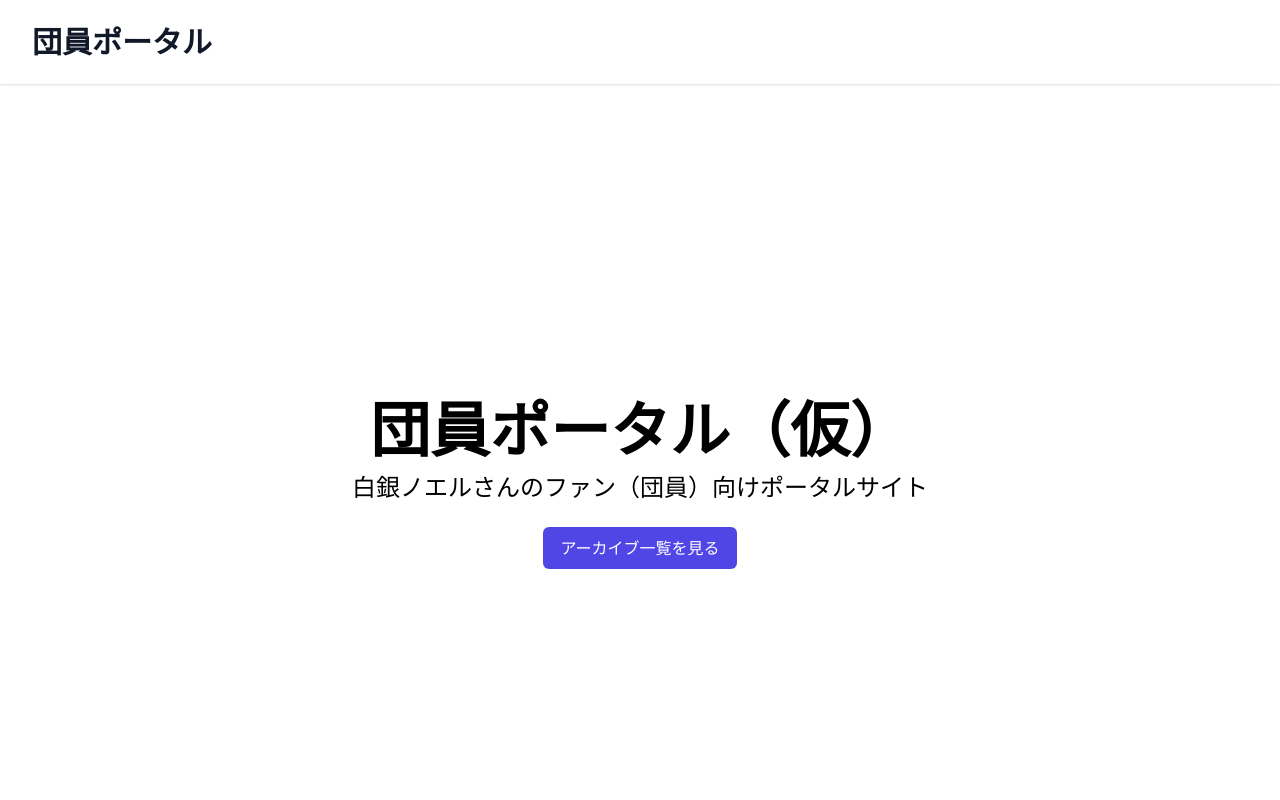
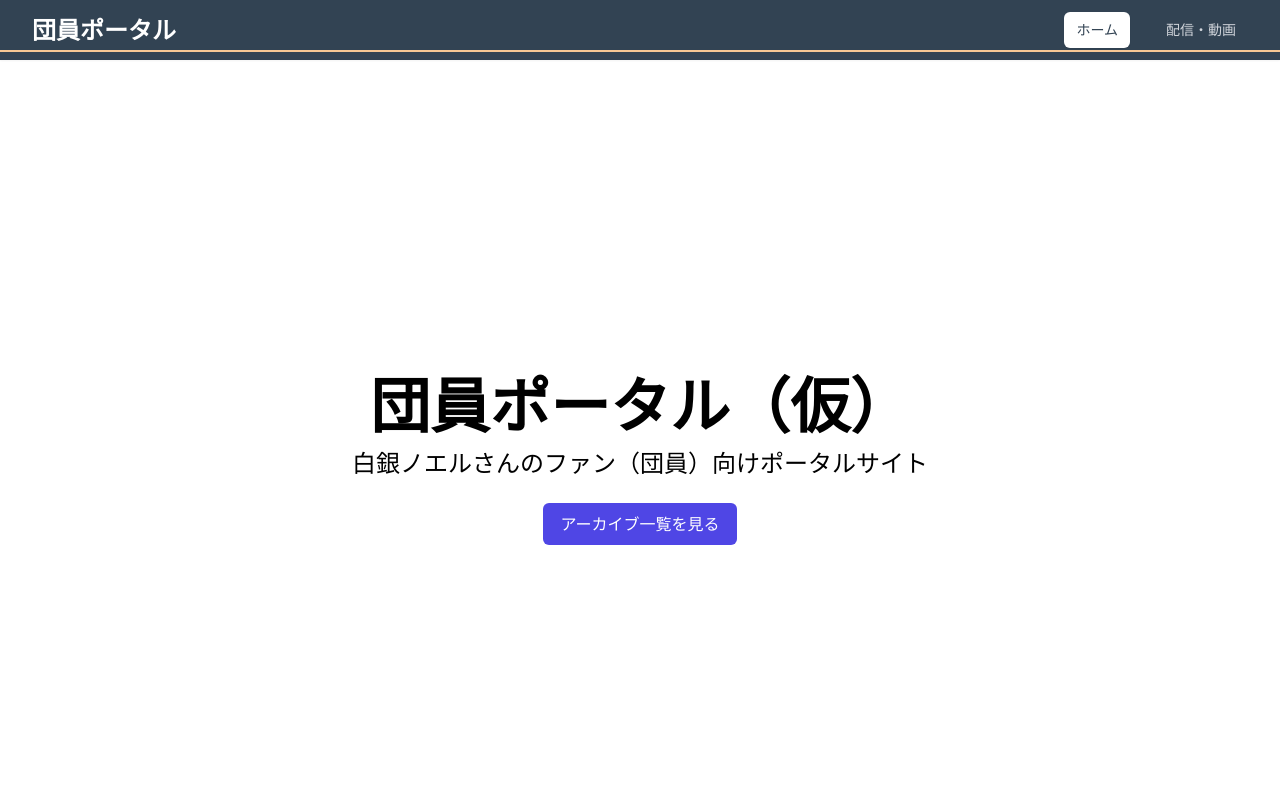
Before and after one commit to wtnb-yk/shirogane-holy-knights, a Next.js app in the folder frontend/: page / in a window 1280 px wide. Shown: the top 800 px of the page. Built offline with nearby package versions, Linux system fonts and the light colour scheme.

Commit message:
feat: ヘッダーコンポーネントを追加し、ナビゲーションリンクを実装 refactor: アーカイブページの背景色を変更 refactor: ホームページの背景色を変更 refactor: Tailwind CSS設定にブランドカラーを追加

```diff
--- a/frontend/src/app/archives/page.tsx
+++ b/frontend/src/app/archives/page.tsx
@@ -29,7 +29,7 @@ export default function ArchivesList() {
   } = useArchives({ pageSize: 20 });
 
   return (
-    <div className="min-h-screen bg-gradient-to-br from-sage-100/30 to-sage-200/50">
+    <div className="min-h-screen bg-white">
       <div className="max-w-7xl mx-auto py-8 px-4 sm:px-6 lg:px-8">
         <div className="mb-8 opacity-0 animate-slide-up">
           <h1 className="text-4xl font-bold mb-2 text-gray-800">
--- a/frontend/src/app/layout.tsx
+++ b/frontend/src/app/layout.tsx
@@ -1,5 +1,6 @@
 import type { Metadata } from 'next';
 import './globals.css';
+import { Header } from '@/components/header/Header';
 
 export const metadata: Metadata = {
   title: '白銀ノエルファン - 団員ポータル',
@@ -14,11 +15,7 @@ export default function RootLayout({
   return (
     <html lang="ja">
       <body>
-        <header className="bg-white shadow">
-          <div className="max-w-7xl mx-auto py-6 px-4 sm:px-6 lg:px-8">
-            <h1 className="text-3xl font-bold text-gray-900">団員ポータル</h1>
-          </div>
-        </header>
+        <Header />
         {children}
         <footer className="bg-white shadow mt-10 py-6">
           <div className="max-w-7xl mx-auto px-4 sm:px-6 lg:px-8 text-center text-gray-500">
--- a/frontend/src/app/page.tsx
+++ b/frontend/src/app/page.tsx
@@ -2,7 +2,7 @@ import React from 'react';
 
 export default function Home() {
   return (
-    <div className="flex flex-col items-center justify-center min-h-screen py-2">
+    <div className="flex flex-col items-center justify-center min-h-screen py-2 bg-white">
       <main className="flex flex-col items-center justify-center w-full flex-1 px-20 text-center">
         <h1 className="text-6xl font-bold">
           団員ポータル（仮）
--- /dev/null
+++ b/frontend/src/components/header/Header.tsx
@@ -0,0 +1,48 @@
+'use client';
+
+import Link from 'next/link';
+import { usePathname } from 'next/navigation';
+
+export function Header() {
+  const pathname = usePathname();
+
+  return (
+    <header className="bg-brand-dark shadow-sm animate-fade-in relative">
+      <div className="max-w-7xl mx-auto py-3 px-4 sm:px-6 lg:px-8">
+        <div className="flex items-center justify-between">
+          <div className="flex items-center">
+            <Link href="/" className="group">
+              <h1 className="text-2xl font-bold text-white group-hover:text-sage-100 transition-colors duration-200">
+                団員ポータル
+              </h1>
+            </Link>
+          </div>
+
+          <nav className="flex items-center space-x-6">
+            <Link
+              href="/"
+              className={`px-3 py-2 rounded-md text-sm font-medium transition-all duration-200 hover:scale-105 hover:-translate-y-0.5 ${
+                pathname === '/'
+                  ? 'text-brand-dark bg-white shadow-sm'
+                  : 'text-gray-300 hover:text-white hover:bg-white/20'
+              }`}
+            >
+              ホーム
+            </Link>
+            <Link
+              href="/archives"
+              className={`px-3 py-2 rounded-md text-sm font-medium transition-all duration-200 hover:scale-105 hover:-translate-y-0.5 ${
+                pathname === '/archives'
+                  ? 'text-brand-dark bg-white shadow-sm'
+                  : 'text-gray-300 hover:text-white hover:bg-white/20'
+              }`}
+            >
+              配信・動画
+            </Link>
+          </nav>
+        </div>
+      </div>
+      <div className="absolute bottom-2 left-0 right-0 h-[2px] bg-brand-accent"></div>
+    </header>
+  );
+}
--- a/frontend/tailwind.config.js
+++ b/frontend/tailwind.config.js
@@ -4,6 +4,7 @@ module.exports = {
     './src/pages/**/*.{js,ts,jsx,tsx,mdx}',
     './src/components/**/*.{js,ts,jsx,tsx,mdx}',
     './src/app/**/*.{js,ts,jsx,tsx,mdx}',
+    './src/features/**/*.{js,ts,jsx,tsx,mdx}',
   ],
   theme: {
     extend: {
@@ -54,6 +55,11 @@ module.exports = {
         },
         'custom-bg': '#f8f9fa',
         'custom-card': '#ffffff',
+        // ブランドカラー
+        'brand': {
+          'dark': '#324353',     // ヘッダー背景などのダークカラー
+          'accent': '#F6C794',   // アクセントライン・ハイライトカラー
+        },
       },
     },
   },
```
